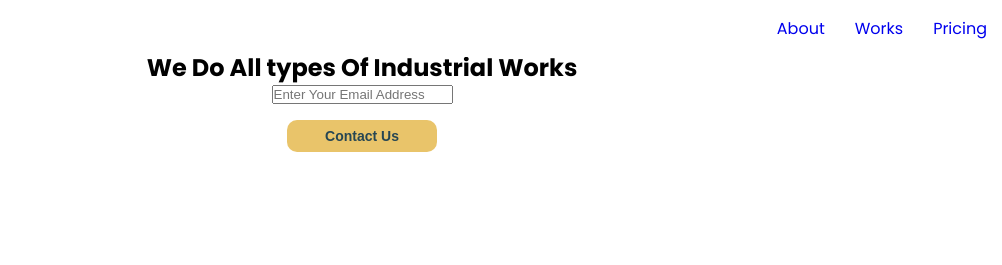
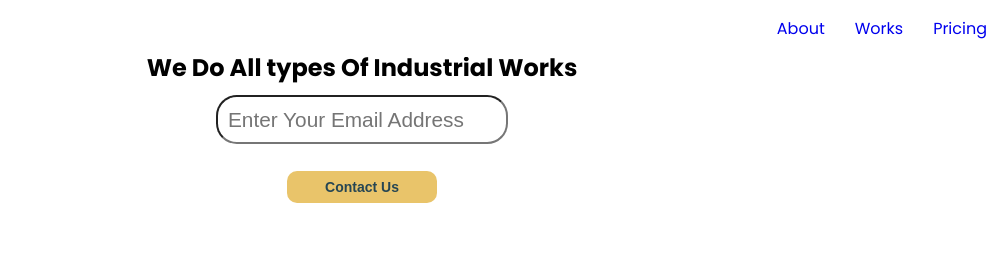
Before and after one commit to shaheedhudheen/Product-Landing-Page, a plain HTML site: page index.html in a window 1280 px wide. Shown: the top 265 px of the page, 278-1280 px from the left. Drawn offline with Linux system fonts and the light colour scheme.

Commit message:
new things added

```diff
--- a/index.html
+++ b/index.html
@@ -45,6 +45,7 @@
             <input
               type="email"
               name="email"
+              class="email__box"
               id="email"
               placeholder="Enter Your Email Address"
             />
--- a/styles.css
+++ b/styles.css
@@ -12,7 +12,7 @@ body{
 }
 
 .logo{
-    padding: 0 1.5rem;
+    padding: 0 1.5em;
 }
 
 header{
@@ -98,3 +98,10 @@ a{
     color: #264653;
     background-color: #e9c46a;
 }
+
+.email__box{
+    font-size: 1.3rem;
+    padding: .5em;
+    border-radius: 1em;
+    margin: .5em;
+}
```
